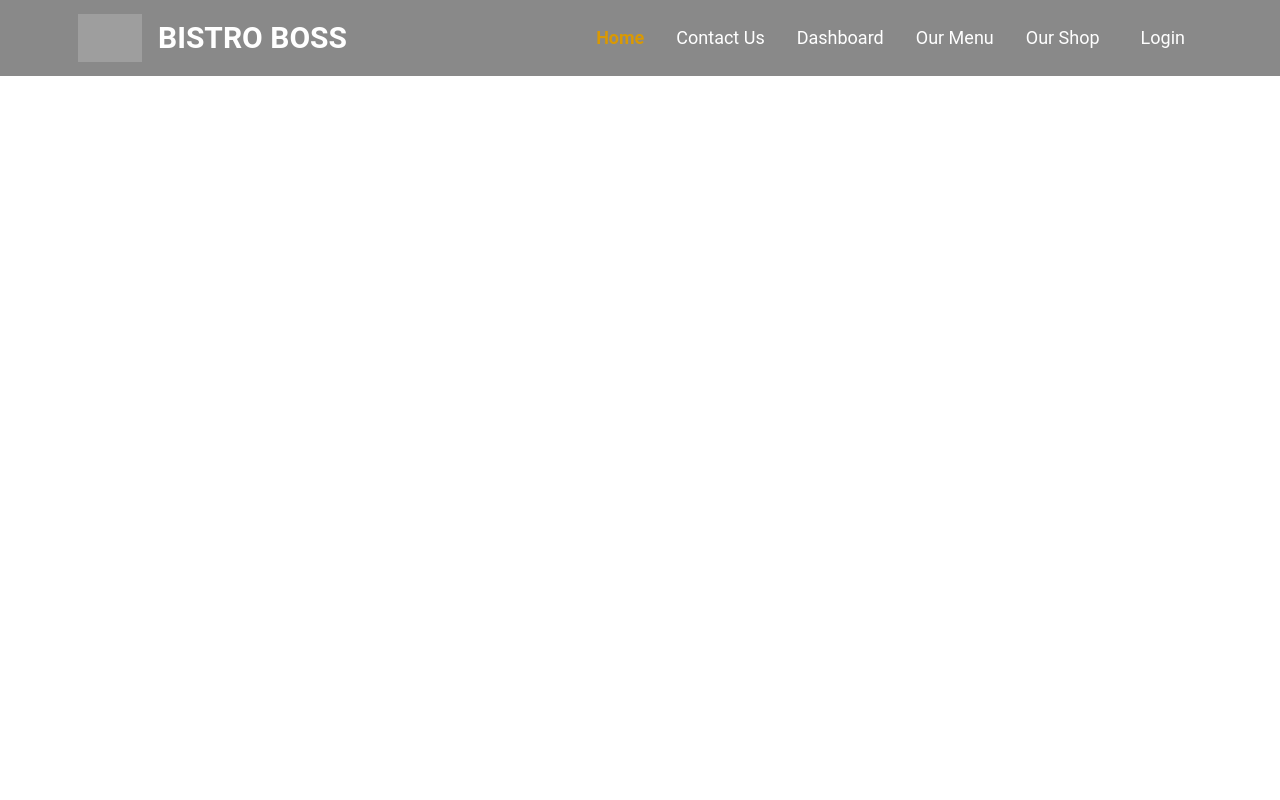
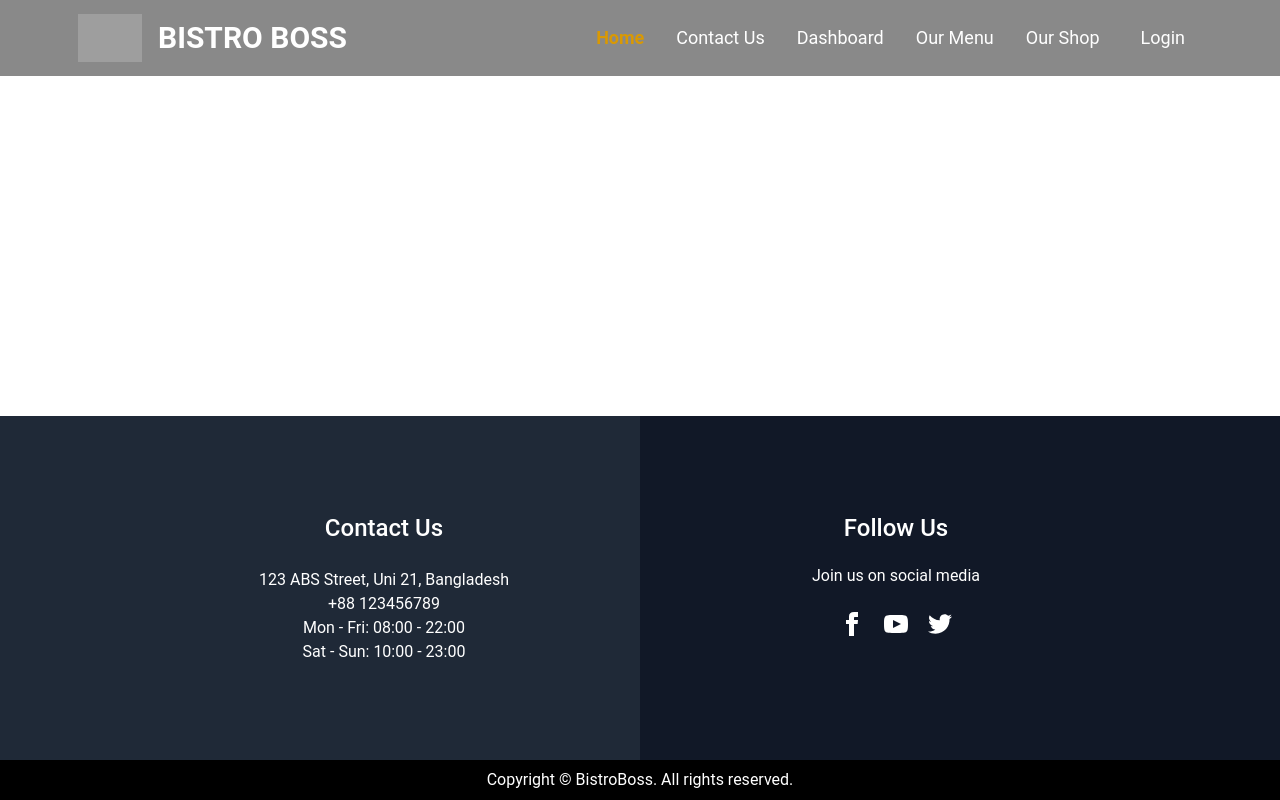
Before and after one commit to ashik-08/m64-bistro-boss-client, a React (Vite) app: page / in a window 1280 px wide. Built offline with nearby package versions, Linux system fonts and the light colour scheme; grey boxes are pictures that could not be loaded.

Commit message:
added Footer component

```diff
--- /dev/null
+++ b/src/components/Footer/Footer.jsx
@@ -0,0 +1,69 @@
+const Footer = () => {
+  return (
+    <section className="text-white text-center">
+      <div className="grid md:grid-cols-2">
+        <div className="bg-[#1F2937] py-12 md:py-24 grid md:grid-cols-4 lg:grid-cols-5">
+          <div></div>
+          <div className="md:hidden lg:block"></div>
+          <div className="col-span-2">
+            <h1 className="mb-6 text-2xl font-medium">Contact Us</h1>
+            <p>123 ABS Street, Uni 21, Bangladesh</p>
+            <p>+88 123456789</p>
+            <p>Mon - Fri: 08:00 - 22:00</p>
+            <p>Sat - Sun: 10:00 - 23:00</p>
+          </div>
+        </div>
+        <div className="bg-[#111827] py-12 md:py-24 grid md:grid-cols-4 lg:grid-cols-5">
+          <div></div>
+          <div className="col-span-2">
+            <h1 className="text-2xl font-medium">Follow Us</h1>
+            <p className="mt-5 mb-6">Join us on social media</p>
+            <div className="flex gap-5  justify-center">
+              <a>
+                <svg
+                  xmlns="http://www.w3.org/2000/svg"
+                  width="24"
+                  height="24"
+                  viewBox="0 0 24 24"
+                  className="fill-current"
+                >
+                  <path d="M9 8h-3v4h3v12h5v-12h3.642l.358-4h-4v-1.667c0-.955.192-1.333 1.115-1.333h2.885v-5h-3.808c-3.596 0-5.192 1.583-5.192 4.615v3.385z"></path>
+                </svg>
+              </a>
+
+              <a>
+                <svg
+                  xmlns="http://www.w3.org/2000/svg"
+                  width="24"
+                  height="24"
+                  viewBox="0 0 24 24"
+                  className="fill-current"
+                >
+                  <path d="M19.615 3.184c-3.604-.246-11.631-.245-15.23 0-3.897.266-4.356 2.62-4.385 8.816.029 6.185.484 8.549 4.385 8.816 3.6.245 11.626.246 15.23 0 3.897-.266 4.356-2.62 4.385-8.816-.029-6.185-.484-8.549-4.385-8.816zm-10.615 12.816v-8l8 3.993-8 4.007z"></path>
+                </svg>
+              </a>
+              <a>
+                <svg
+                  xmlns="http://www.w3.org/2000/svg"
+                  width="24"
+                  height="24"
+                  viewBox="0 0 24 24"
+                  className="fill-current"
+                >
+                  <path d="M24 4.557c-.883.392-1.832.656-2.828.775 1.017-.609 1.798-1.574 2.165-2.724-.951.564-2.005.974-3.127 1.195-.897-.957-2.178-1.555-3.594-1.555-3.179 0-5.515 2.966-4.797 6.045-4.091-.205-7.719-2.165-10.148-5.144-1.29 2.213-.669 5.108 1.523 6.574-.806-.026-1.566-.247-2.229-.616-.054 2.281 1.581 4.415 3.949 4.89-.693.188-1.452.232-2.224.084.626 1.956 2.444 3.379 4.6 3.419-2.07 1.623-4.678 2.348-7.29 2.04 2.179 1.397 4.768 2.212 7.548 2.212 9.142 0 14.307-7.721 13.995-14.646.962-.695 1.797-1.562 2.457-2.549z"></path>
+                </svg>
+              </a>
+            </div>
+          </div>
+        </div>
+      </div>
+      <div>
+        <p className="bg-black py-2">
+          Copyright © BistroBoss. All rights reserved.
+        </p>
+      </div>
+    </section>
+  );
+};
+
+export default Footer;
--- a/src/layout/MainLayout.jsx
+++ b/src/layout/MainLayout.jsx
@@ -1,11 +1,15 @@
 import { Outlet } from "react-router-dom";
 import NavBar from "../components/NavBar/NavBar";
+import Footer from "../components/Footer/Footer";
 
 const MainLayout = () => {
   return (
     <section>
       <NavBar />
-      <Outlet />
+      <div className="min-h-[calc(100vh-384px)]">
+        <Outlet />
+      </div>
+      <Footer />
     </section>
   );
 };
```
